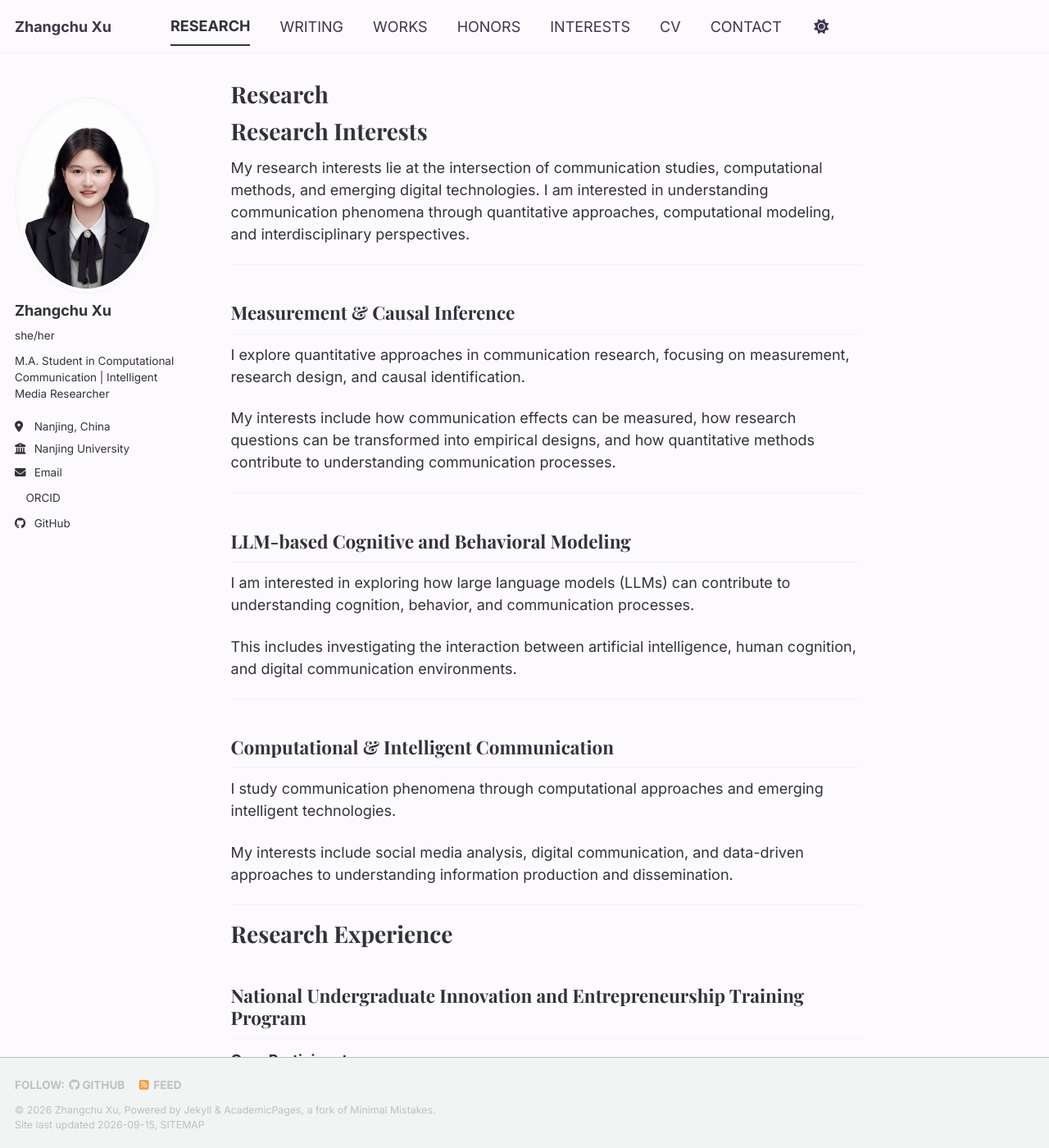
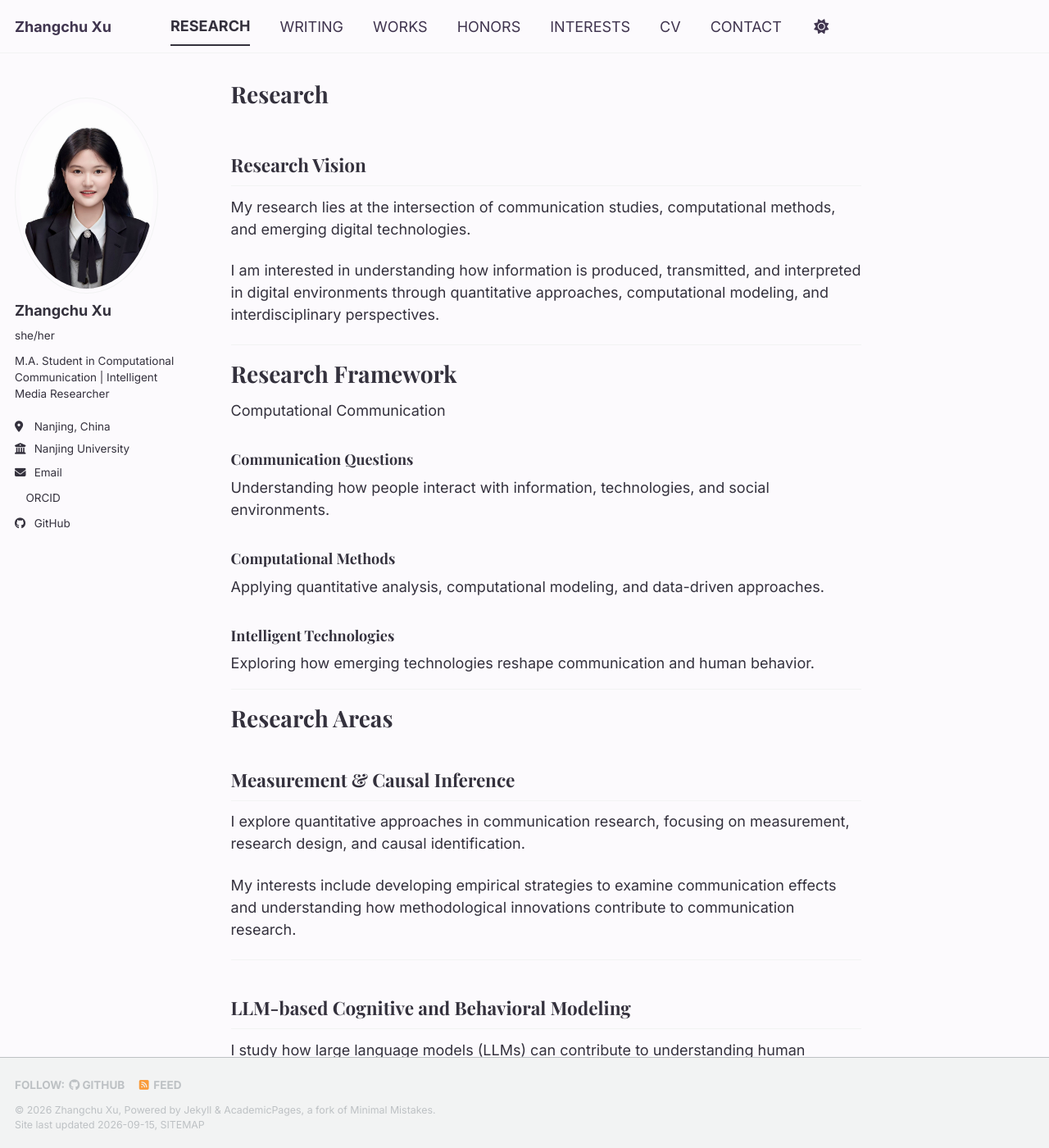
Before and after one commit to xuzhangchu0103/xuzhangchu0103.github.io, a Jekyll site: the page built from _pages/research.md, in a window 1280 px wide and 1400 px high. Shown: the whole window at 82% size. Built offline with Jekyll 4.4.1, drawn with Linux system fonts in a browser that asks for light colours; a style sheet for code colours, icons or effects is not loaded; some of the changed text lies outside the part shown.

Commit message:
Revise research page content and structure
Updated the structure and content of the research page to reflect a clearer research vision, framework, and areas of study. Enhanced sections on computational communication and research experience.

```diff
--- a/_pages/research.md
+++ b/_pages/research.md
@@ -4,100 +4,145 @@ permalink: /research/
 author_profile: true
 ---
 
-# Research Interests
 
-My research interests lie at the intersection of communication studies, computational methods, and emerging digital technologies. I am interested in understanding communication phenomena through quantitative approaches, computational modeling, and interdisciplinary perspectives.
+## Research Vision
+
+
+My research lies at the intersection of communication studies, computational methods, and emerging digital technologies.
+
+
+I am interested in understanding how information is produced, transmitted, and interpreted in digital environments through quantitative approaches, computational modeling, and interdisciplinary perspectives.
 
 
 ---
 
+# Research Framework
+
+
+<div class="research-framework">
+
+
+<div class="framework-center">
+
+Computational Communication
+
+</div>
+
+
+<div class="framework-grid">
+
+
+<div>
+
+<h3>Communication Questions</h3>
+
+Understanding how people interact with information, technologies, and social environments.
+
+</div>
+
+
+<div>
+
+<h3>Computational Methods</h3>
+
+Applying quantitative analysis, computational modeling, and data-driven approaches.
+
+</div>
+
+
+<div>
+
+<h3>Intelligent Technologies</h3>
+
+Exploring how emerging technologies reshape communication and human behavior.
+
+</div>
+
+
+</div>
+
+
+</div>
+
+
+---
+
+# Research Areas
+
+
 ## Measurement & Causal Inference
+
 
 I explore quantitative approaches in communication research, focusing on measurement, research design, and causal identification.
 
-My interests include how communication effects can be measured, how research questions can be transformed into empirical designs, and how quantitative methods contribute to understanding communication processes.
+
+My interests include developing empirical strategies to examine communication effects and understanding how methodological innovations contribute to communication research.
 
 
 ---
 
 ## LLM-based Cognitive and Behavioral Modeling
 
-I am interested in exploring how large language models (LLMs) can contribute to understanding cognition, behavior, and communication processes.
 
-This includes investigating the interaction between artificial intelligence, human cognition, and digital communication environments.
+I study how large language models (LLMs) can contribute to understanding human cognition, behavior, and communication processes.
+
+
+My interests include the interaction between artificial intelligence, human cognition, and digital communication environments.
 
 
 ---
 
 ## Computational & Intelligent Communication
 
-I study communication phenomena through computational approaches and emerging intelligent technologies.
 
-My interests include social media analysis, digital communication, and data-driven approaches to understanding information production and dissemination.
+I investigate communication phenomena through computational approaches and emerging intelligent technologies.
 
+
+My research interests include social media analysis, digital communication, and data-driven approaches to understanding information production and dissemination.
 
 
 ---
 
-# Research Experience
+# Selected Research Experience
 
 
 ## National Undergraduate Innovation and Entrepreneurship Training Program
 
+
 **Core Participant**
+
 
 Participated in a national-level undergraduate innovation and entrepreneurship project.
 
+
 Developed experience in research planning, literature review, project management, and interdisciplinary collaboration.
+
 
 
 ---
 
 ## National Social Science Fund Project
 
+
 **Research Assistant**
+
 
 Participated in a National Social Science Fund project led by Professor Zhuang Xi.
 
+
 Engaged in academic research activities related to communication studies and developed experience in scholarly research processes.
+
 
 
 ---
 
 ## National Social Science Fund Project
 
+
 **Student Research Leader**
+
 
 Participated in a National Social Science Fund project led by Professor Bu Xinzhang.
 
-Developed abilities in research organization, project coordination, and academic communication.
 
-
----
-
-# Media and Communication Practice
-
-
-## China Youth Media International Communication Center
-
-Participated in international communication projects and digital content production.
-
-Developed practical experience in cross-cultural communication, content planning, and media operation.
-
-
----
-
-## Nantong Radio and Television Station
-
-Worked in news production and media operation.
-
-Participated in content creation, editorial work, and digital media practices.
-
-
----
-
-## Jiangsu Cable Nantong Branch — New Media Operation Department
-
-Engaged in new media operation and content management.
-
-Gained practical experience in platform communication, content planning, and digital storytelling.
+Developed experience in research organization, project coordination, and academic communication.
```
